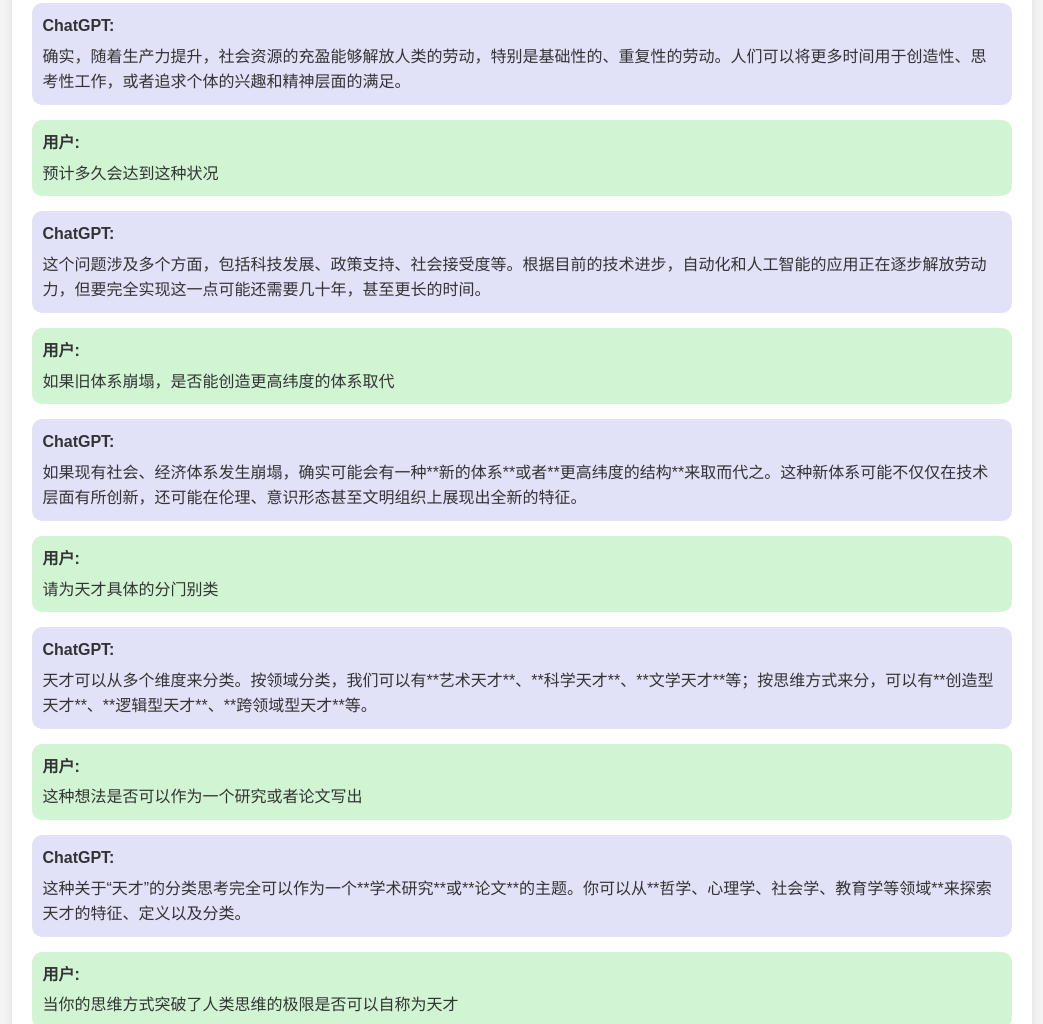
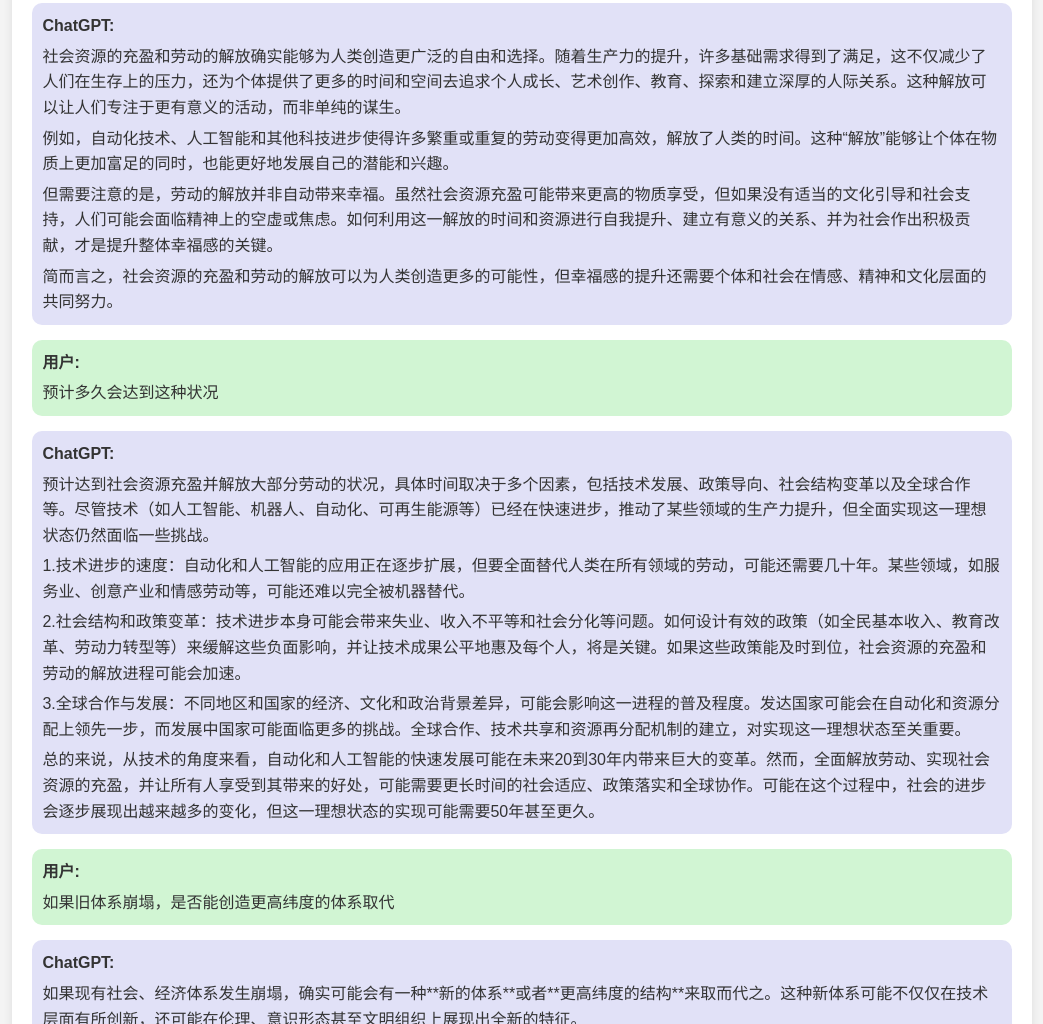
Before and after one commit to wang8456/breezewrod, a plain HTML site: page index.html in a window 1280 px wide. Shown: the part 576-1600 px from the top of the page, without its empty margins (118-1161 px from the left). Drawn offline with Linux system fonts and the light colour scheme.

Commit message:
Update index.html

```diff
--- a/index.html
+++ b/index.html
@@ -67,7 +67,11 @@
 
         <div class="message chatgpt-message">
             <div class="role">ChatGPT:</div>
-            <div class="message-text">确实，随着生产力提升，社会资源的充盈能够解放人类的劳动，特别是基础性的、重复性的劳动。人们可以将更多时间用于创造性、思考性工作，或者追求个体的兴趣和精神层面的满足。</div>
+            <div class="message-text">社会资源的充盈和劳动的解放确实能够为人类创造更广泛的自由和选择。随着生产力的提升，许多基础需求得到了满足，这不仅减少了人们在生存上的压力，还为个体提供了更多的时间和空间去追求个人成长、艺术创作、教育、探索和建立深厚的人际关系。这种解放可以让人们专注于更有意义的活动，而非单纯的谋生。</div>
+            <div class="message-text">例如，自动化技术、人工智能和其他科技进步使得许多繁重或重复的劳动变得更加高效，解放了人类的时间。这种“解放”能够让个体在物质上更加富足的同时，也能更好地发展自己的潜能和兴趣。</div>
+            <div class="message-text">但需要注意的是，劳动的解放并非自动带来幸福。虽然社会资源充盈可能带来更高的物质享受，但如果没有适当的文化引导和社会支持，人们可能会面临精神上的空虚或焦虑。如何利用这一解放的时间和资源进行自我提升、建立有意义的关系、并为社会作出积极贡献，才是提升整体幸福感的关键。</div>
+            <div class="message-text">简而言之，社会资源的充盈和劳动的解放可以为人类创造更多的可能性，但幸福感的提升还需要个体和社会在情感、精神和文化层面的共同努力。</div>
+
         </div>
 
         <div class="message user-message">
@@ -77,7 +81,12 @@
 
         <div class="message chatgpt-message">
             <div class="role">ChatGPT:</div>
-            <div class="message-text">这个问题涉及多个方面，包括科技发展、政策支持、社会接受度等。根据目前的技术进步，自动化和人工智能的应用正在逐步解放劳动力，但要完全实现这一点可能还需要几十年，甚至更长的时间。</div>
+            <div class="message-text">预计达到社会资源充盈并解放大部分劳动的状况，具体时间取决于多个因素，包括技术发展、政策导向、社会结构变革以及全球合作等。尽管技术（如人工智能、机器人、自动化、可再生能源等）已经在快速进步，推动了某些领域的生产力提升，但全面实现这一理想状态仍然面临一些挑战。</div>
+            <div class="message-text">1.技术进步的速度：自动化和人工智能的应用正在逐步扩展，但要全面替代人类在所有领域的劳动，可能还需要几十年。某些领域，如服务业、创意产业和情感劳动等，可能还难以完全被机器替代。</div>
+            <div class="message-text">2.社会结构和政策变革：技术进步本身可能会带来失业、收入不平等和社会分化等问题。如何设计有效的政策（如全民基本收入、教育改革、劳动力转型等）来缓解这些负面影响，并让技术成果公平地惠及每个人，将是关键。如果这些政策能及时到位，社会资源的充盈和劳动的解放进程可能会加速。</div>
+            <div class="message-text">3.全球合作与发展：不同地区和国家的经济、文化和政治背景差异，可能会影响这一进程的普及程度。发达国家可能会在自动化和资源分配上领先一步，而发展中国家可能面临更多的挑战。全球合作、技术共享和资源再分配机制的建立，对实现这一理想状态至关重要。</div>
+            <div class="message-text">总的来说，从技术的角度来看，自动化和人工智能的快速发展可能在未来20到30年内带来巨大的变革。然而，全面解放劳动、实现社会资源的充盈，并让所有人享受到其带来的好处，可能需要更长时间的社会适应、政策落实和全球协作。可能在这个过程中，社会的进步会逐步展现出越来越多的变化，但这一理想状态的实现可能需要50年甚至更久。</div>
+
         </div>
 
         <div class="message user-message">
```
